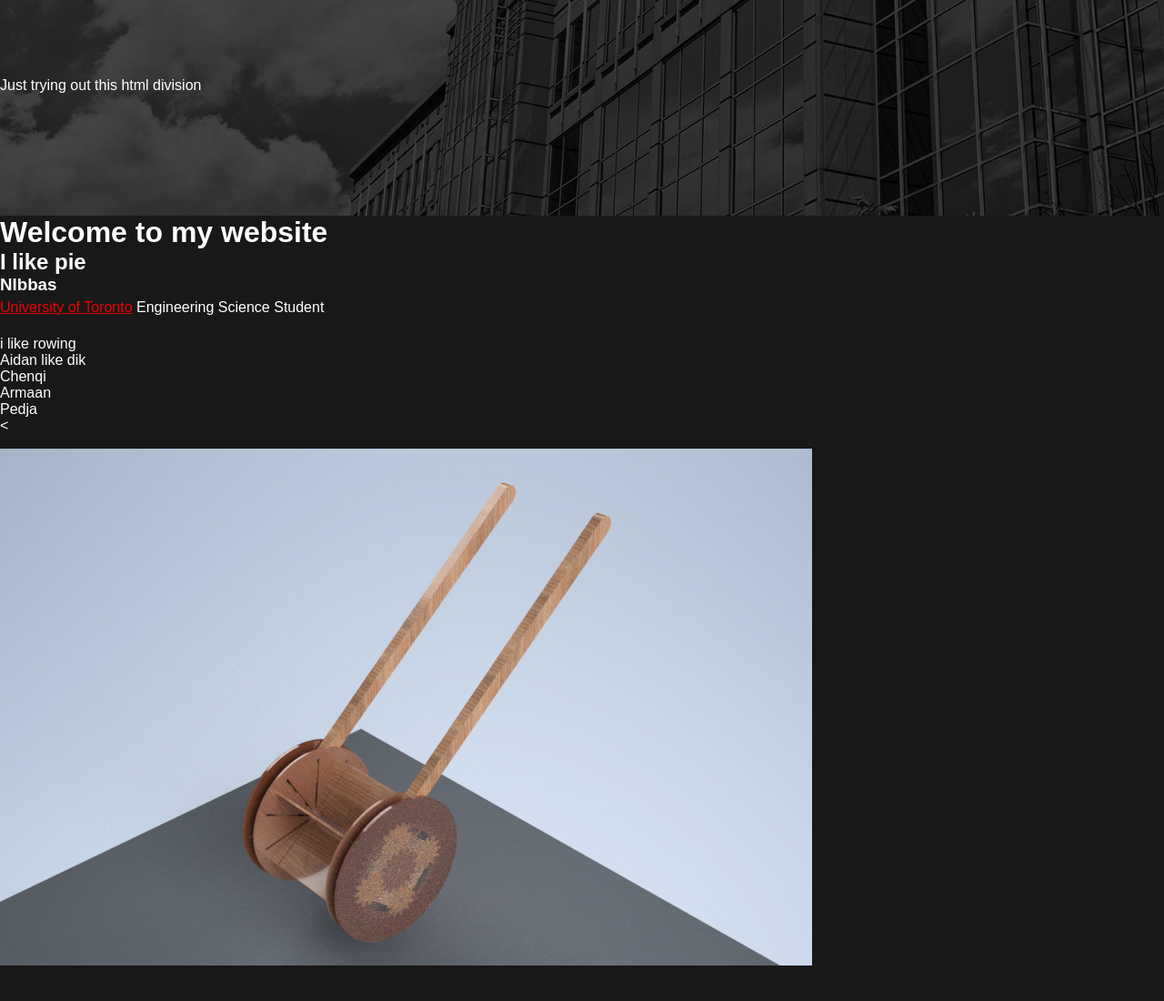
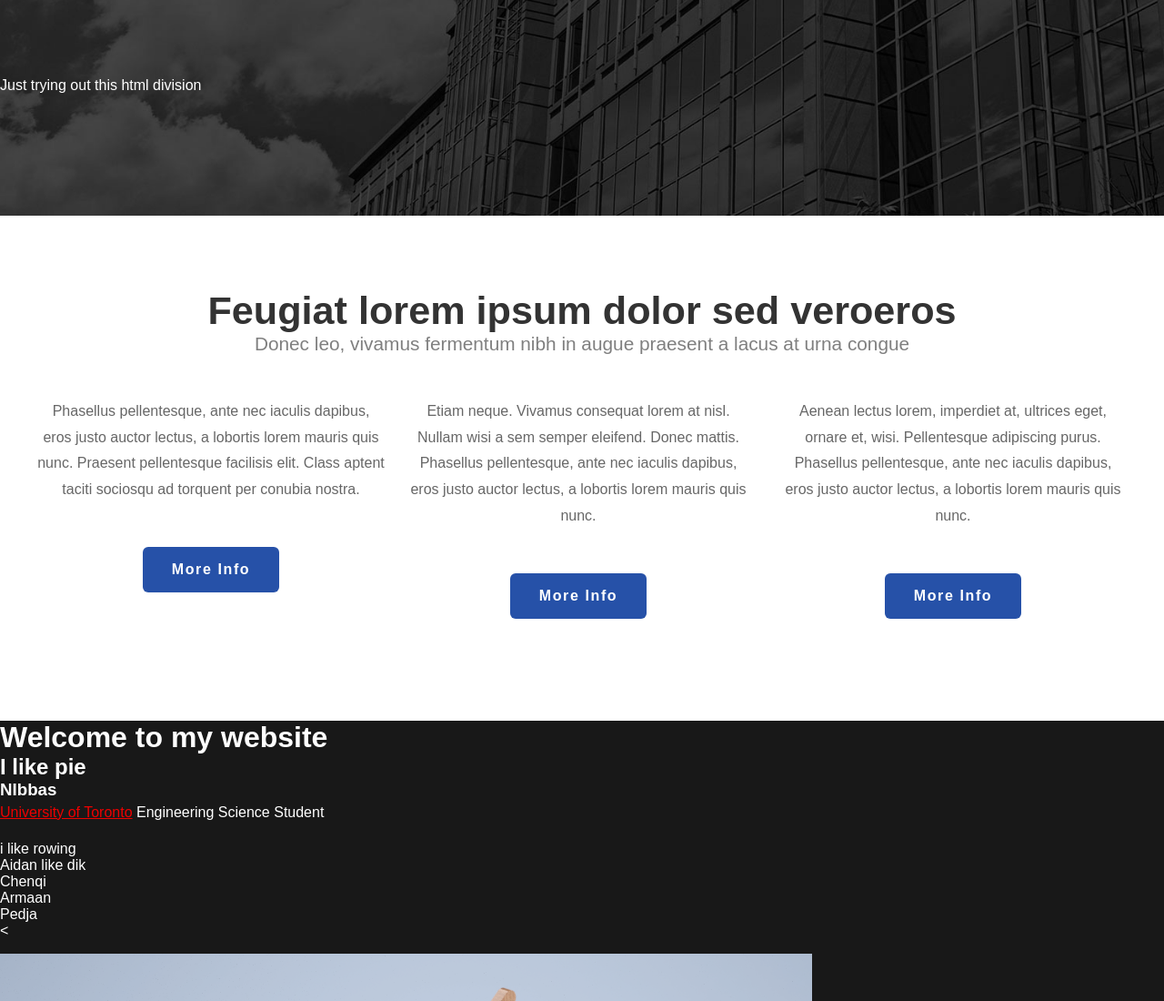
Before and after one commit to hailinlwang/hailinlwang.github.io, a plain HTML site: page index.html in a window 1280 px wide. Shown: the top 1100 px of the page at 91% size. Before the commit the page ends 1065 px from the top, so only its background shows below. Drawn offline with Linux system fonts and the light colour scheme.

Commit message:
Added three column headers

```diff
--- a/index.html
+++ b/index.html
@@ -14,6 +14,27 @@
 		</div>
 
 
+		<div id="wrapper">
+			<div id="three-column" class="container">
+		<div class="title">
+			<h2>Feugiat lorem ipsum dolor sed veroeros</h2>
+			<span class="byline">Donec leo, vivamus fermentum nibh in augue praesent a lacus at urna congue</span>
+		</div>
+		<div class="boxA">
+			<p>Phasellus pellentesque, ante nec iaculis dapibus, eros justo auctor lectus, a lobortis lorem mauris quis nunc. Praesent pellentesque facilisis elit. Class aptent taciti sociosqu ad  torquent per conubia nostra.</p>
+			<a href="#" class="button button-alt">More Info</a>
+		</div>
+		<div class="boxB">
+			<p>Etiam neque. Vivamus consequat lorem at nisl. Nullam  wisi a sem semper eleifend. Donec mattis. Phasellus pellentesque, ante nec iaculis dapibus, eros justo auctor lectus, a lobortis lorem mauris quis nunc.</p>
+			<a href="#" class="button button-alt">More Info</a>
+		</div>
+		<div class="boxC">
+			<p> Aenean lectus lorem, imperdiet at, ultrices eget, ornare et, wisi. Pellentesque adipiscing purus. Phasellus pellentesque, ante nec iaculis dapibus, eros justo auctor lectus, a lobortis lorem mauris quis nunc.</p>
+			<a href="#" class="button button-alt">More Info</a>
+		</div>
+	</div>
+
+		</div>
 
 
 
```
